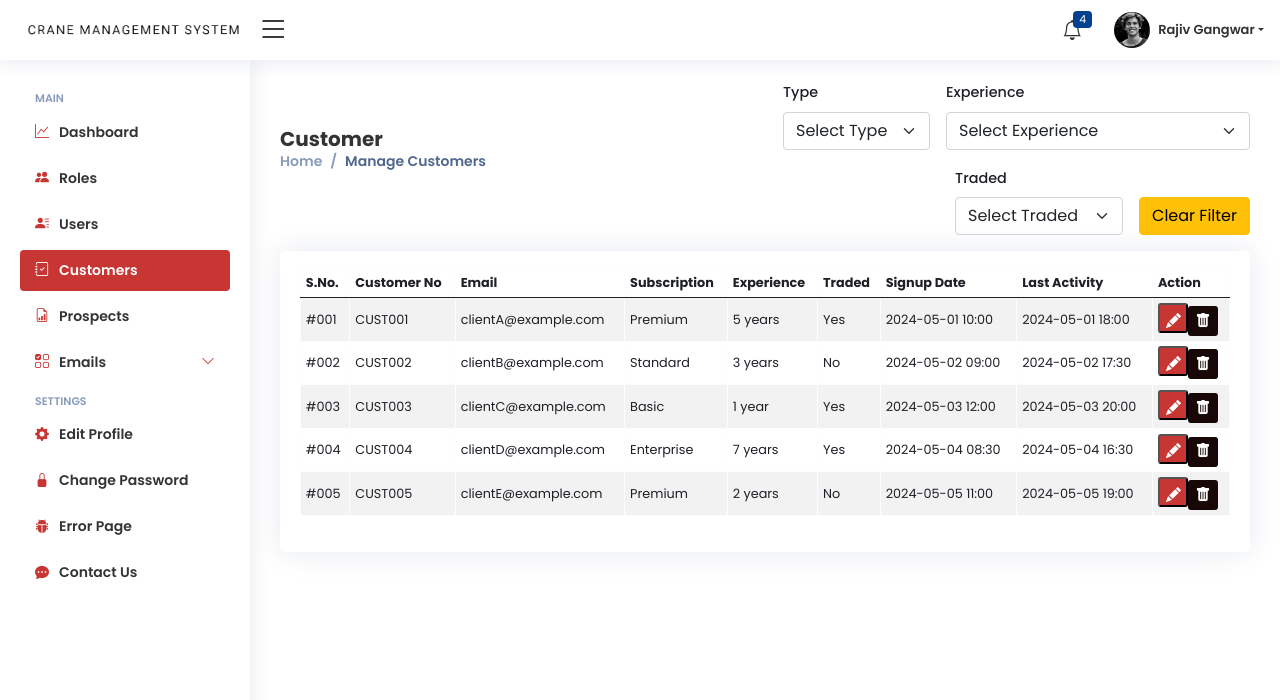
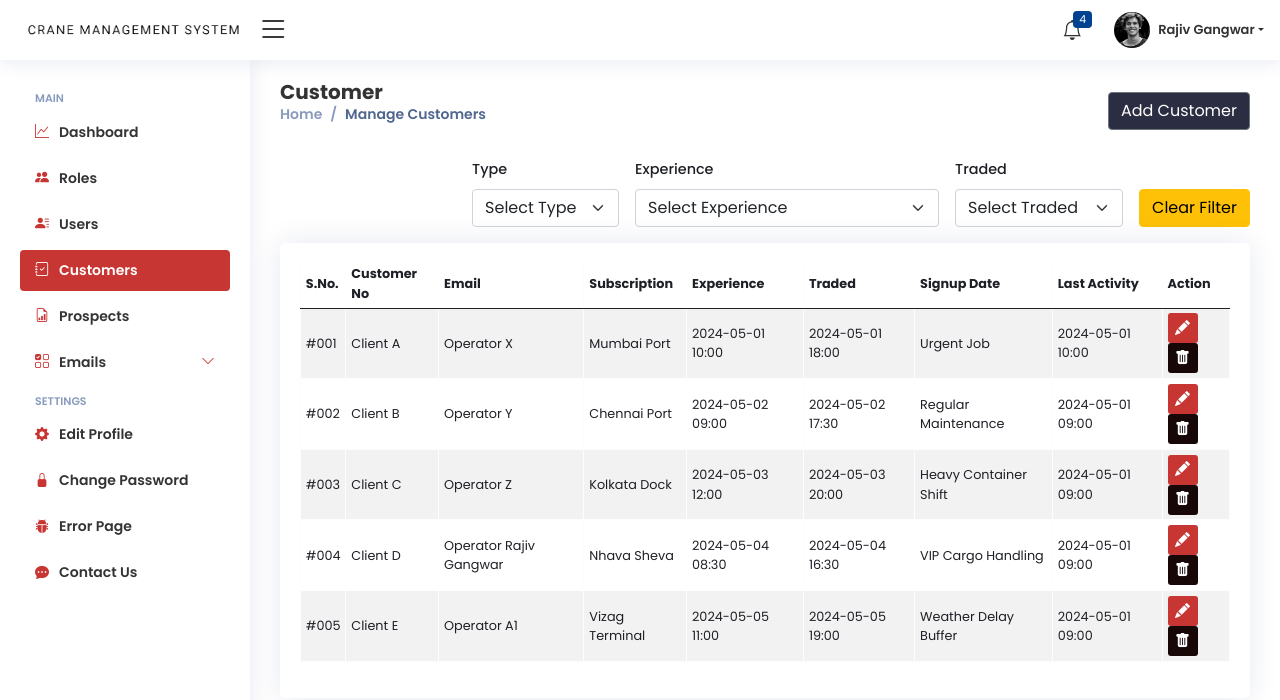
Before and after one commit to amazprashant/Chatventory-Frontend, a React (Vite) app: page /manage-customers in a window 1280 px wide. Shown: the top 700 px of the page. Built offline with nearby package versions, Linux system fonts and the light colour scheme.

Commit message:
updating the modal

```diff
--- a/src/pages/Customers.tsx
+++ b/src/pages/Customers.tsx
@@ -15,15 +15,21 @@ export default function Customers() {
       <main id="main" className="main">
         <div className="row mb-3 align-items-center">
           {/* Left side: Title + Breadcrumb */}
-          <div className="col-sm-4">
+          <div className="col-sm-6">
             <div className="pagetitle">
               <h1>Customer</h1>
               <Breadcrumb />
             </div>
           </div>
-
+          <div className="col-sm-6 d-flex justify-content-end  align-items-end">
+            <button
+              className="btn btn-secondary d-flex align-items-center" onClick={() => setModalOpen(true)}> Add Customer
+            </button>
+          </div>
+        </div>
+        <div className="row mb-3 align-items-center">
           {/* Right side: Filters + Add User */}
-          <div className="col-sm-8">
+          <div className="col-sm-12">
             <div className="d-flex gap-3 justify-content-end align-items-end flex-wrap">
               {/* From Date */}
               <div>
@@ -72,6 +78,7 @@ export default function Customers() {
               <button
                 className="btn btn-warning d-flex align-items-center"> Clear Filter
               </button>
+
             </div>
           </div>
         </div>
@@ -81,10 +88,7 @@ export default function Customers() {
           <div className="card recent-sales overflow-auto">
             <div className="card-body pt-3">
 
-              <table
-                id="example"
-                className="table table-bordered table-striped"
-              >
+              <table id="example" className="table nowrap table-bordered table-striped" >
                 <thead>
                   <tr>
                     <th>S.No.</th>
@@ -93,148 +97,100 @@ export default function Customers() {
                     <th>Subscription</th>
                     <th>Experience</th>
                     <th>Traded</th>
+                    {/* <th>Expiration Date</th> */}
                     <th>Signup Date</th>
                     <th>Last Activity</th>
-                    <th>Action</th>
+                    <th >Action</th>
                   </tr>
                 </thead>
                 <tbody>
                   <tr>
                     <td>#001</td>
-                    <td>CUST001</td>
-                    <td>clientA@example.com</td>
-                    <td>Premium</td>
-                    <td>5 years</td>
-                    <td>Yes</td>
+                    <td>Client A</td>
+                    <td>Operator X</td>
+                    <td>Mumbai Port</td>
                     <td>2024-05-01 10:00</td>
                     <td>2024-05-01 18:00</td>
+                    {/* <td>Crane-7</td> */}
+                    <td>Urgent Job</td>
                     <td>
-                      <button
-                        className="icon icon-sm icon-primary"
-                        title="Edit"
-                        onClick={() => setModalOpen(true)}
-                      >
-                        <i className="bi bi-pencil-fill"></i>
-                      </button>
-                      <a
-                        href="#"
-                        className="icon icon-sm icon-danger"
-                        title="Delete"
-                      >
-                        <i className="bi bi-trash-fill"></i>
-                      </a>
+                      2024-05-01 10:00
+                    </td>
+                    <td>
+                      <a className='icon icon-sm icon-primary' title='Edit' onClick={() => setModalOpen(true)}><i className='bi bi-pencil-fill'></i></a>
+                      <a href='#' className='icon icon-sm icon-danger' title='Delete'><i className='bi bi-trash-fill'></i></a>
                     </td>
                   </tr>
-
                   <tr>
                     <td>#002</td>
-                    <td>CUST002</td>
-                    <td>clientB@example.com</td>
-                    <td>Standard</td>
-                    <td>3 years</td>
-                    <td>No</td>
+                    <td>Client B</td>
+                    <td>Operator Y</td>
+                    <td>Chennai Port</td>
                     <td>2024-05-02 09:00</td>
                     <td>2024-05-02 17:30</td>
+                    {/* <td>Crane-3</td> */}
+                    <td>Regular Maintenance</td>
                     <td>
-                      <button
-                        className="icon icon-sm icon-primary"
-                        title="Edit"
-                        onClick={() => setModalOpen(true)}
-                      >
-                        <i className="bi bi-pencil-fill"></i>
-                      </button>
-                      <a
-                        href="#"
-                        className="icon icon-sm icon-danger"
-                        title="Delete"
-                      >
-                        <i className="bi bi-trash-fill"></i>
-                      </a>
+                      2024-05-01 09:00
+                    </td>
+                    <td>
+                      <a className='icon icon-sm icon-primary' title='Edit' onClick={() => setModalOpen(true)}><i className='bi bi-pencil-fill'></i></a>
+                      <a href='#' className='icon icon-sm icon-danger' title='Delete'><i className='bi bi-trash-fill'></i></a>
                     </td>
                   </tr>
-
                   <tr>
                     <td>#003</td>
-                    <td>CUST003</td>
-                    <td>clientC@example.com</td>
-                    <td>Basic</td>
-                    <td>1 year</td>
-                    <td>Yes</td>
+                    <td>Client C</td>
+                    <td>Operator Z</td>
+                    <td>Kolkata Dock</td>
                     <td>2024-05-03 12:00</td>
                     <td>2024-05-03 20:00</td>
+                    {/* <td>Crane-1</td> */}
+                    <td>Heavy Container Shift</td>
                     <td>
-                      <button
-                        className="icon icon-sm icon-primary"
-                        title="Edit"
-                        onClick={() => setModalOpen(true)}
-                      >
-                        <i className="bi bi-pencil-fill"></i>
-                      </button>
-                      <a
-                        href="#"
-                        className="icon icon-sm icon-danger"
-                        title="Delete"
-                      >
-                        <i className="bi bi-trash-fill"></i>
-                      </a>
+                      2024-05-01 09:00
+                    </td>
+                    <td>
+                      <a className='icon icon-sm icon-primary' title='Edit' onClick={() => setModalOpen(true)}><i className='bi bi-pencil-fill'></i></a>
+                      <a href='#' className='icon icon-sm icon-danger' title='Delete'><i className='bi bi-trash-fill'></i></a>
                     </td>
                   </tr>
-
                   <tr>
                     <td>#004</td>
-                    <td>CUST004</td>
-                    <td>clientD@example.com</td>
-                    <td>Enterprise</td>
-                    <td>7 years</td>
-                    <td>Yes</td>
+                    <td>Client D</td>
+                    <td>Operator Rajiv Gangwar</td>
+                    <td>Nhava Sheva</td>
                     <td>2024-05-04 08:30</td>
                     <td>2024-05-04 16:30</td>
+                    {/* <td>Crane-5</td> */}
+                    <td>VIP Cargo Handling</td>
                     <td>
-                      <button
-                        className="icon icon-sm icon-primary"
-                        title="Edit"
-                        onClick={() => setModalOpen(true)}
-                      >
-                        <i className="bi bi-pencil-fill"></i>
-                      </button>
-                      <a
-                        href="#"
-                        className="icon icon-sm icon-danger"
-                        title="Delete"
-                      >
-                        <i className="bi bi-trash-fill"></i>
-                      </a>
+                      2024-05-01 09:00
+                    </td>
+                    <td>
+                      <a className='icon icon-sm icon-primary' title='Edit' onClick={() => setModalOpen(true)}><i className='bi bi-pencil-fill'></i></a>
+                      <a href='#' className='icon icon-sm icon-danger' title='Delete'><i className='bi bi-trash-fill'></i></a>
                     </td>
                   </tr>
-
                   <tr>
                     <td>#005</td>
-                    <td>CUST005</td>
-                    <td>clientE@example.com</td>
-                    <td>Premium</td>
-                    <td>2 years</td>
-                    <td>No</td>
+                    <td>Client E</td>
+                    <td>Operator A1</td>
+                    <td>Vizag Terminal</td>
                     <td>2024-05-05 11:00</td>
                     <td>2024-05-05 19:00</td>
+                    <td>Weather Delay Buffer</td>
                     <td>
-                      <button
-                        className="icon icon-sm icon-primary"
-                        title="Edit"
-                        onClick={() => setModalOpen(true)}
-                      >
-                        <i className="bi bi-pencil-fill"></i>
-                      </button>
-                      <a
-                        href="#"
-                        className="icon icon-sm icon-danger"
-                        title="Delete"
-                      >
-                        <i className="bi bi-trash-fill"></i>
-                      </a>
+                      2024-05-01 09:00
+                    </td>
+                    <td>
+                      <a className='icon icon-sm icon-primary' title='Edit' onClick={() => setModalOpen(true)}><i className='bi bi-pencil-fill'></i></a>
+                      <a href='#' className='icon icon-sm icon-danger' title='Delete'><i className='bi bi-trash-fill'></i></a>
                     </td>
                   </tr>
                 </tbody>
               </table>
+
             </div>
           </div>
         </section>
```
